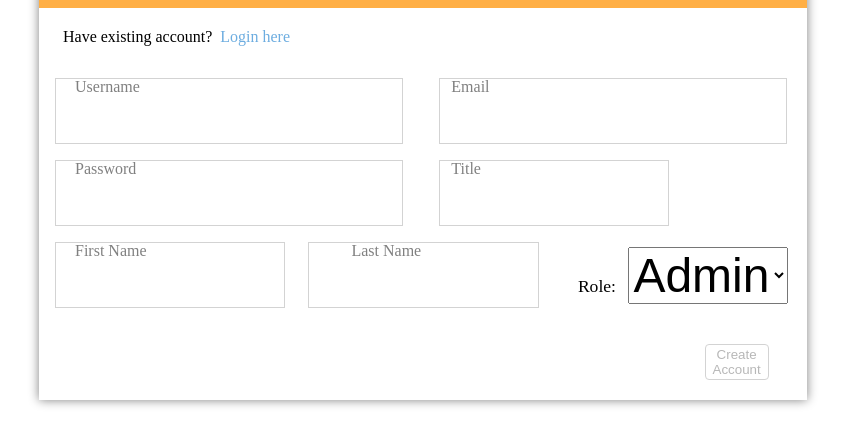
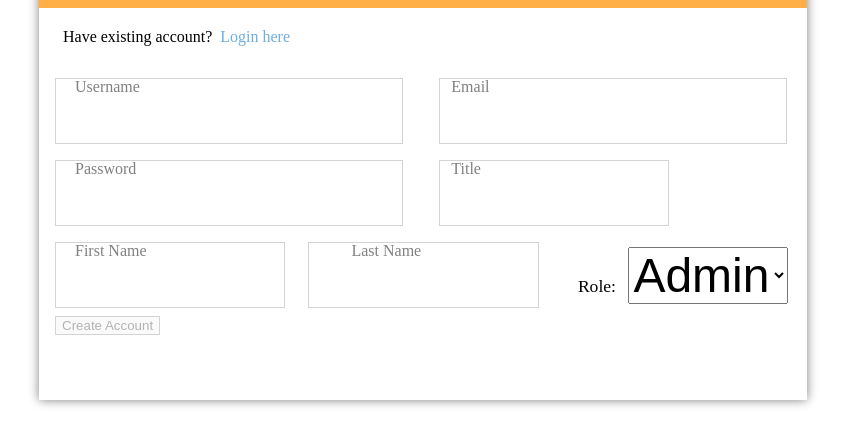
Before and after one commit to rpet064/career_compass, a Next.js app: page /create-account in a window 1280 px wide. Shown: the part 164-594 px from the top of the page, without its empty margins (217-1062 px from the left). Built offline with nearby package versions, Linux system fonts and the light colour scheme.

Commit message:
Implement creating acount functionality
Merge SignupBody and SignupFooter into one file, so can be turned into a form

Adjust interfaces to match create account structure

Implement createAccount api for creating accounts

```diff
--- a/app/components/AuthSignUpBody.tsx
+++ b/app/components/AuthSignUpBody.tsx
@@ -7,9 +7,9 @@ import { AuthSignUpBodyProps } from "../interfaces/interfaces";
 import signup from "../styles/signup.module.css";
 
 export const AuthSignUpBody: FC<AuthSignUpBodyProps> = ({
-    passwordErrorMessage, setPasswordErrorMessage, setButtonDisabled, setNewAccountContainerHeight,
+    passwordErrorMessage, setPasswordErrorMessage, setNewAccountContainerHeight,
     username, password, email, title, firstName, lastName, role,
-    setUsername, setPassword, setEmail, setTitle, setFirstName, setLastName, setRole  }) => {
+    setUsername, setPassword, setEmail, setTitle, setFirstName, setLastName, setRole }) => {
 
     const [usernameErrorMessage, setUsernameErrorMessage] = useState<string | null>(null);
     const [emailErrorMessage, setEmailErrorMessage] = useState<string | null>(null);
@@ -29,6 +29,7 @@ export const AuthSignUpBody: FC<AuthSignUpBodyProps> = ({
     const [displayLastNameInputLabel, setDisplayLastNameInputLabel] = useState<{ display: string }>({ display: "block" });
 
     const [isAdmin, setIsAdmin] = useState<boolean>(true);
+    const [buttonDisabled, setButtonDisabled] = useState<boolean>(true);
 
     // Increase container width if displaying error message
     useEffect(() => {
@@ -70,11 +71,44 @@ export const AuthSignUpBody: FC<AuthSignUpBodyProps> = ({
         setRole(e.target.value);
     }
 
+    const [formData, setFormData] = useState({
+        username: '',
+        password: '',
+        email: '',
+        title: '',
+        firstName: '',
+        lastName: '',
+        role: '',
+     });
+
+     const handleChange = (e: any) => {
+        setFormData({ ...formData, [e.target.name]: e.target.value });
+     };
+
+     const handleSubmit = async (e: any) => {
+        e.preventDefault();
+        const response = await fetch('/api/authentication/createAccount', {
+          method: 'POST',
+          headers: {
+            'Content-Type': 'application/json',
+          },
+          body: JSON.stringify(formData),
+        });
+
+        if (response.ok) {
+          const data = await response.json();
+          console.log('Account created:', data);
+          // Optionally, clear the form or redirect the user
+        } else {
+          console.error('Error creating account:', await response.text());
+        }
+     };
+
     return (
         <div className={signup.newAccountBody}>
             <SignupRedirectLink />
 
-            <div className={signup.newAccountInputContainer}>
+            <form className={signup.newAccountInputContainer}>
                 <div className={globals.halfWidthInputContainer}>
                     {<span style={displayUsernameInputLabel} className={`${styles.inputLabel} ${colour.lightGrayFont}`}
                     >Username</span>}
@@ -170,7 +204,8 @@ export const AuthSignUpBody: FC<AuthSignUpBodyProps> = ({
                             <option value="user">User</option>
                         </select>
                     </div>}
-            </div >
+            <button type="submit" className={colour.grayBorder} disabled={buttonDisabled}>Create Account</button>
+            </form>
         </div>
     )
 }
--- a/app/components/signupComponents/SignupFooter.tsx
+++ /dev/null
@@ -1,19 +0,0 @@
-import auth from "../../styles/auth.module.css";
-import colour from "../../styles/colour.module.css";
-import { FC } from "react";
-import { SignupFooterProps } from "../../interfaces/interfaces";
-
- export const SignupFooter: FC<SignupFooterProps> = ({
-    buttonDisabled, setPasswordErrorMessage, username, password, email, title, firstName, lastName, role }) => {
-     const createNewAccount = () => {
-        setPasswordErrorMessage("Test");
-        return
-     }
-
-    return(
-        <div className={auth.loginFooter}>
-        <button className={colour.grayBorder} disabled={buttonDisabled}
-            onClick={() => createNewAccount()}>Create Account</button>
-     </div>
-    )
-}
--- a/pages/create-account.tsx
+++ b/pages/create-account.tsx
@@ -4,12 +4,10 @@ import signup from "../app/styles/signup.module.css";
 import colour from "../app/styles/colour.module.css";
 import { SignupHeader } from "../app/components/signupComponents/SignupHeader";
 import { AuthSignUpBody } from "../app/components/AuthSignUpBody";
-import { SignupFooter } from "../app/components/signupComponents/SignupFooter";
 
 const CreateAccount = () => {
 
    const [newAccountContainerHeight, setNewAccountContainerHeight] = useState<string>("50%");
-   const [buttonDisabled, setButtonDisabled] = useState<boolean>(true);
    const [passwordErrorMessage, setPasswordErrorMessage] = useState<string | null>(null);
 
    const [username, setUsername] = useState<string | undefined>(undefined);
@@ -28,7 +26,6 @@ const CreateAccount = () => {
 
          <AuthSignUpBody passwordErrorMessage={passwordErrorMessage}
          setPasswordErrorMessage={setPasswordErrorMessage}
-         setButtonDisabled={setButtonDisabled}
          setNewAccountContainerHeight={setNewAccountContainerHeight}
          username={username}
          password={password}
@@ -44,16 +41,6 @@ const CreateAccount = () => {
          setFirstName={setFirstName}
          setLastName={setLastName}
          setRole={setRole}/>
-
-         <SignupFooter buttonDisabled={buttonDisabled}
-         setPasswordErrorMessage={setPasswordErrorMessage}
-         username={username}
-         password={password}
-         email={email}
-         title={title}
-         firstName={firstName}
-         lastName={lastName}
-         role={role}/>
       </div>
    );
 }
```
Also changed, not shown: app/interfaces/interfaces.ts (+0 -13 lines), pages/api/authentication/createAccount.ts (added, +34 -0 lines).
